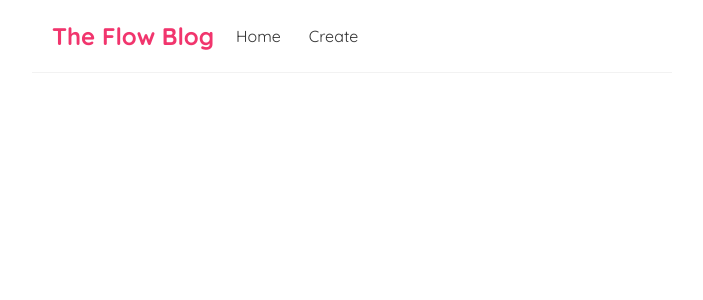
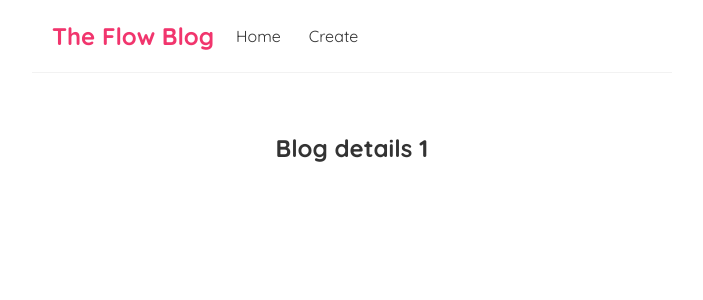
Before and after one commit to FrancisFlow/React-Blog, a React (Create React App) app: page /blog/1 in a window 1280 px wide. Shown: the top 300 px of the page, without its empty margins (288-991 px from the left). Built offline with nearby package versions, Linux system fonts and the light colour scheme.

Commit message:
Capturing the ids in the links with useParams to access individual blog id

```diff
--- a/src/App.js
+++ b/src/App.js
@@ -4,6 +4,7 @@
 
 import {BrowserRouter as Router, Switch, Route} from 'react-router-dom'
 import Create from './newBlog';
+import BlogDetails from './blogDetails';
 
 function App() {
 
@@ -29,6 +30,11 @@
 
       </Route>
 
+      <Route path="/blog/:id" >
+
+        <BlogDetails />
+      </Route>
+
 
       </Switch>
 
--- a/src/BlogList.js
+++ b/src/BlogList.js
@@ -1,3 +1,5 @@
+import { Link } from "react-router-dom";
+
 const BlogList = ({blogs, title}) => {
     return (
 
@@ -13,9 +15,12 @@
 
                 <div className="blog-preview"  key={blog.id}>
 
+                <Link to={'blog/' + blog.id}>
+
                 <h2>{blog.title}</h2>
 
                 <h3>Written by {blog.author}</h3>
+                </Link>
                 </div>
 
                 ))}
--- /dev/null
+++ b/src/blogDetails.js
@@ -0,0 +1,15 @@
+import { useParams } from "react-router-dom";
+
+const BlogDetails = () => {
+
+    const {id}= useParams();
+    return (
+
+        <div className="blog-details">
+
+            <h2>Blog details {id} </h2>
+        </div>
+     );
+}
+
+export default BlogDetails;
--- a/src/index.css
+++ b/src/index.css
@@ -53,3 +53,7 @@
   border-bottom : 1px solid #fafafa;
 
 }
+
+.blog-preview a{
+  text-decoration: none;
+}
```
